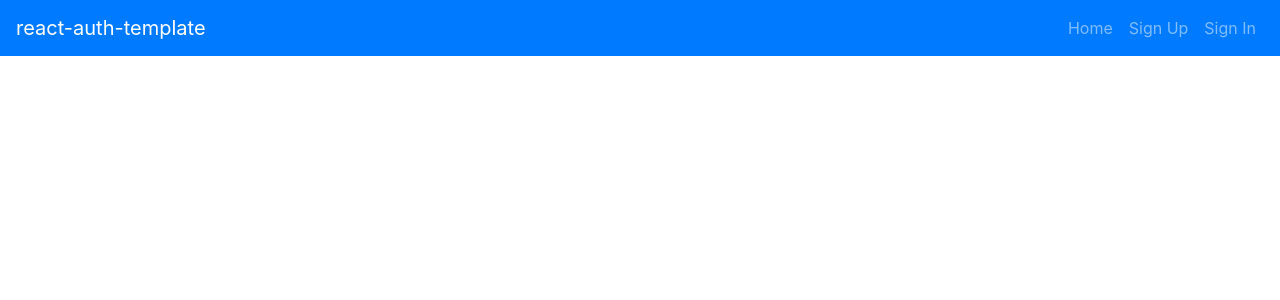
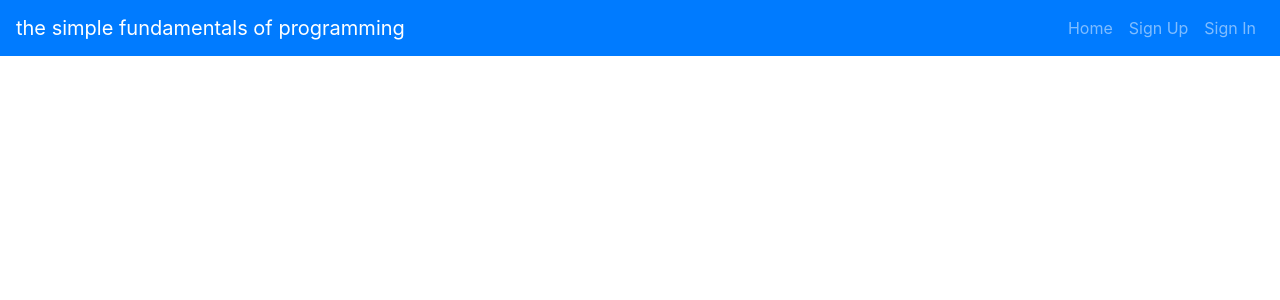
Before and after one commit to hashbangash/simple-fundamentals-client, a React app: page / in a window 1280 px wide. Shown: the top 300 px of the page. Built offline with nearby package versions, Linux system fonts and the light colour scheme.

Commit message:
Refactor file structure (for styled-components)
The file structure was designed for CSS Modules, which is not the type
of styling I'm using.

```diff
--- a/src/components/Header/Header.js
+++ b/src/components/Header.js
@@ -25,7 +25,7 @@ const alwaysOptions = (
 const Header = ({ user }) => (
   <Navbar bg="primary" variant="dark" expand="md">
     <Navbar.Brand href="/">
-      react-auth-template
+      the simple fundamentals of programming
     </Navbar.Brand>
     <Navbar.Toggle aria-controls="basic-navbar-nav" />
     <Navbar.Collapse id="basic-navbar-nav">
--- a/src/index.js
+++ b/src/index.js
@@ -2,7 +2,7 @@ import React from 'react'
 import ReactDOM from 'react-dom'
 import './index.scss'
 
-import App from './components/App/App'
+import App from './components/App'
 import { HashRouter } from 'react-router-dom'
 
 const appJsx = (
```
Also changed, not shown: src/components/App.js (renamed from src/components/App/App.js, +7 -7 lines), src/components/AuthenticatedRoute.js (renamed from src/components/AuthenticatedRoute/AuthenticatedRoute.js), src/components/auth/ChangePassword.js (renamed from src/components/ChangePassword/ChangePassword.js), src/components/auth/SignIn.js (renamed from src/components/SignIn/SignIn.js), src/components/auth/SignOut.js (renamed from src/components/SignOut/SignOut.js), src/components/auth/SignUp.js (renamed from src/components/SignUp/SignUp.js).
